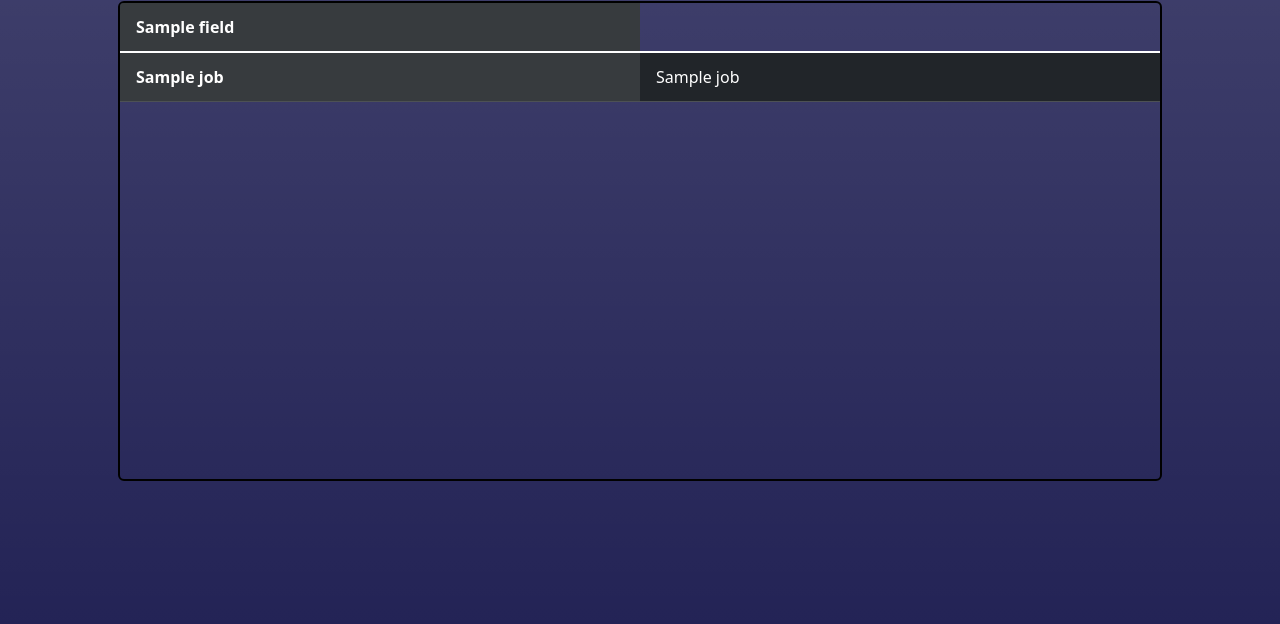
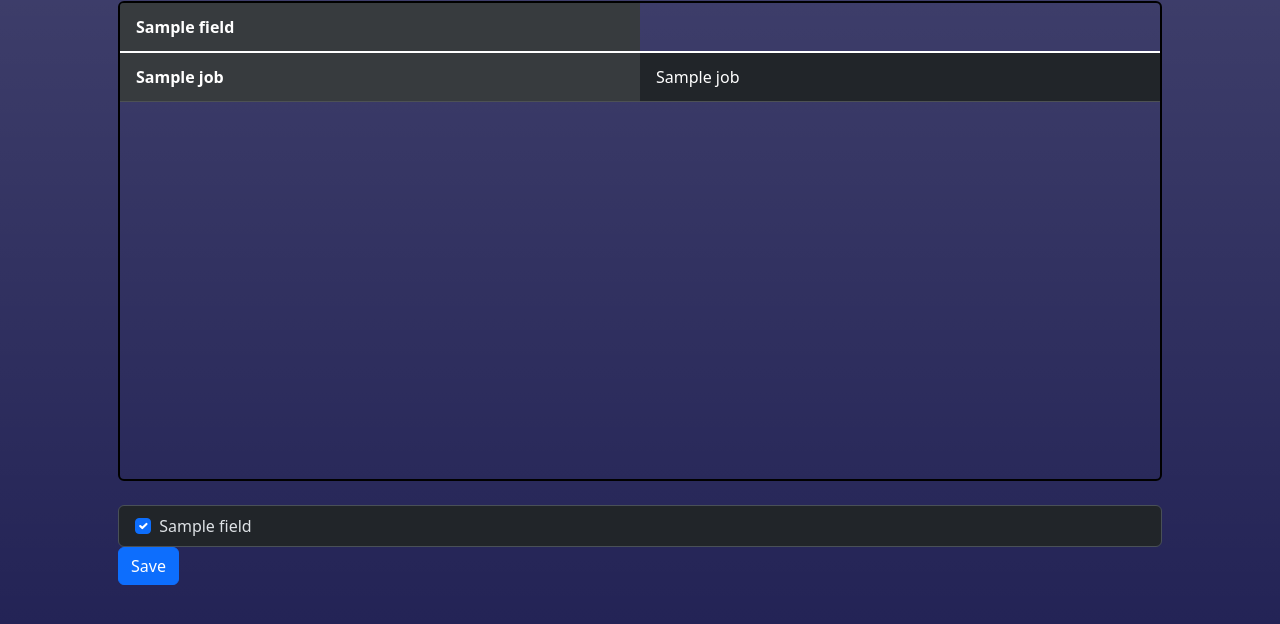
Before and after one commit to AidanBoling/JobSearcher, a Flask app: template app/templates/index.html in a window 1280 px wide. Shown: the part 119-743 px from the top of the page. Run offline with Flask 3, Linux system fonts and the light colour scheme; the template is opened without the code that fills it: most values are stand-ins (such as "Sample title", 1, 10 or a date in 2020); parts of the project's set-up code (start-up, migrations or seed data) failed here and were passed over.

Commit message:
Added ability to set which table fields displayed

```diff
--- a/app/server.py
+++ b/app/server.py
@@ -5,11 +5,18 @@ from job_db_control import JobDbControl
 import job_searcher
 
 from data.table import job_fields
+from user_settings import SearchSettings, DataDisplay, SettingsControl
 
 ROOT_DIR = Path(__file__).parent
 
 app = Flask(__name__)
 app.secret_key = 'a super secret key'
+
+search_settings_controller = SettingsControl(SearchSettings, 'settings')
+search_settings = search_settings_controller.get_as_dataclass()
+
+table_settings_controller = SettingsControl(DataDisplay, 'data_display')
+table_settings = table_settings_controller.get_as_dataclass()
 
 # # Connect to Database
 app.config['SQLALCHEMY_DATABASE_URI'] = f'sqlite:////{ROOT_DIR / "instance/jobs.db"}'
@@ -21,17 +28,28 @@ with app.app_context():
 
 
 def main():
-    @app.route("/")
+    @app.route('/')
     def home():
-        return render_template('index.html', jobs=db_control.get_all(), display_fields=display_fields())
+        #later -> if table_settings.view == 'table', redirect to table-view. else, redirect to list view.
+        return render_template('index.html', jobs=db_control.get_all(), display_fields=display_fields(), options=table_settings)
 
 
-    @app.route("/settings")
+    @app.post('/table-view/update/settings/<setting>')
+    def change_table_settings(setting):
+        settings = list(table_settings.__dict__.keys())
+        if request.form and setting in settings:
+            if setting == 'job_fields':
+                update_fields_displayed(request.form)
+
+        return redirect(url_for('home'))
+
+
+    @app.route('/settings')
     def settings():
         return render_template('settings.html')
 
 
-    @app.get("/settings/run-search")
+    @app.get('/settings/run-search')
     def run_job_search():
         search_and_save_jobs()
         return redirect(url_for('settings'))
@@ -39,7 +57,7 @@ def main():
 
 def search_and_save_jobs():
 
-    db_control = JobDbControl(db)
+    # db_control = JobDbControl(db)
     jobs = job_searcher.run_search(db_control)
 
     if jobs:
@@ -47,12 +65,24 @@ def search_and_save_jobs():
 
 
 def display_fields():
-    return [field for field in job_fields if not field['disabled']]
+    return [field for field in table_settings.job_fields if not field['disabled']]
+
+
+def update_fields_displayed(data: dict):
+    global table_settings
+
+    fields_to_display = data.getlist('display')
+    for field in table_settings.job_fields:
+        if field['name'] in fields_to_display:
+            field['disabled'] = False
+        else:
+            field['disabled'] = True
+
+    table_settings_controller.save_to_file(table_settings)
 
 
 main()
 
 
-
 if __name__ == '__main__':
     app.run(debug=True)
--- a/app/templates/index.html
+++ b/app/templates/index.html
@@ -13,6 +13,10 @@
     </div>
     {% include 'posts_table.html' %}
 </div>
+
+<br/>
+<!-- Table Settings -->
+{% include 'posts_table_settings.html' %}
 
 
 <!-- TODO: Move this live region to a better location. -->
--- /dev/null
+++ b/app/templates/posts_table_settings.html
@@ -0,0 +1,19 @@
+<form action="{{ url_for( 'change_table_settings', setting='job_fields') }}" method="POST">
+    <ul class="list-group">
+        {% for field in options.job_fields %}
+        <li class="list-group-item">
+            {% if field.disabled %}
+            <input class="form-check-input me-1" type="checkbox" value="{{ field.name }}"
+                id="display-option-{{ field.name }}" name="display">
+            {% else %}
+            <input class="form-check-input me-1" type="checkbox" value="{{ field.name }}"
+                id="display-option-{{ field.name }}" name="display" checked>
+            {% endif %}
+            <label class="form-check-label stretched-link"
+                for="display-option-{{ field.name }}">{{ field.label }}</label>
+        </li>
+        {% endfor %}
+    </ul>
+
+    <button class="btn btn-primary" type="submit">Save</button>
+</form>
```
